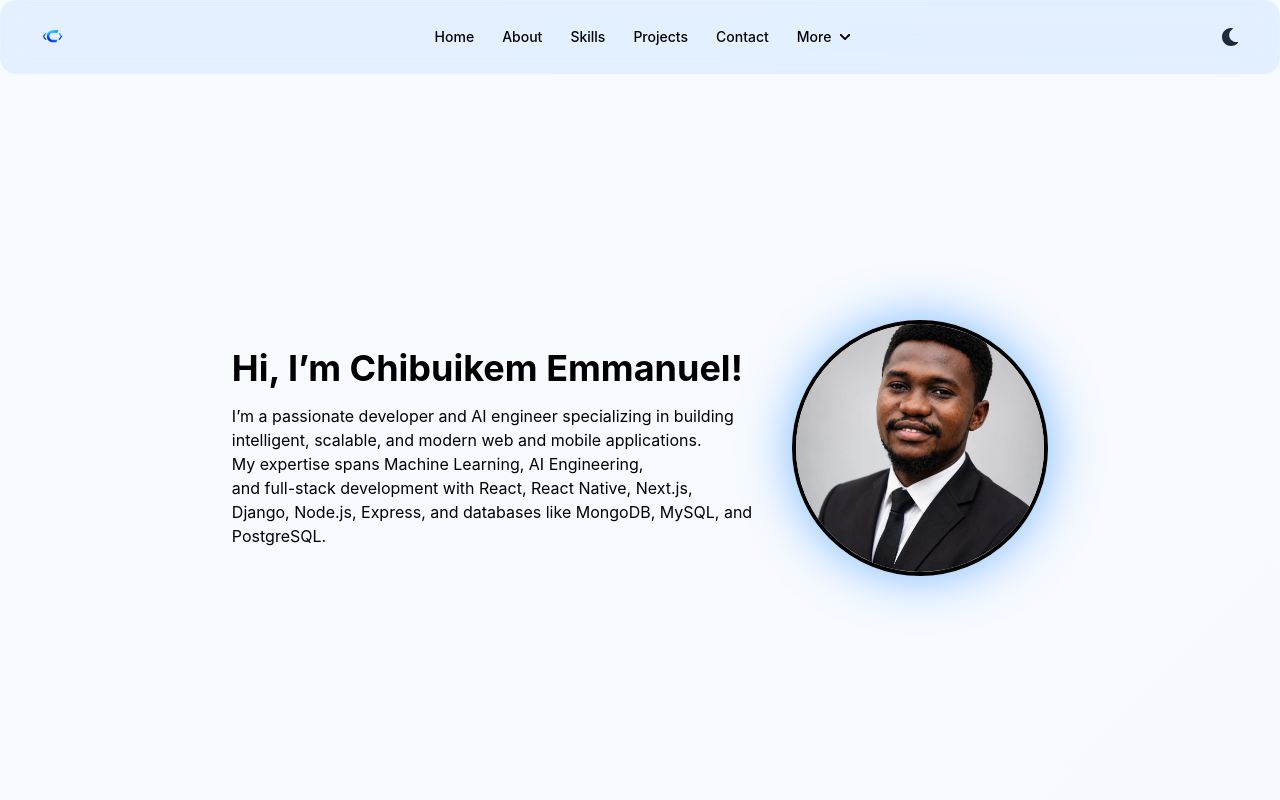
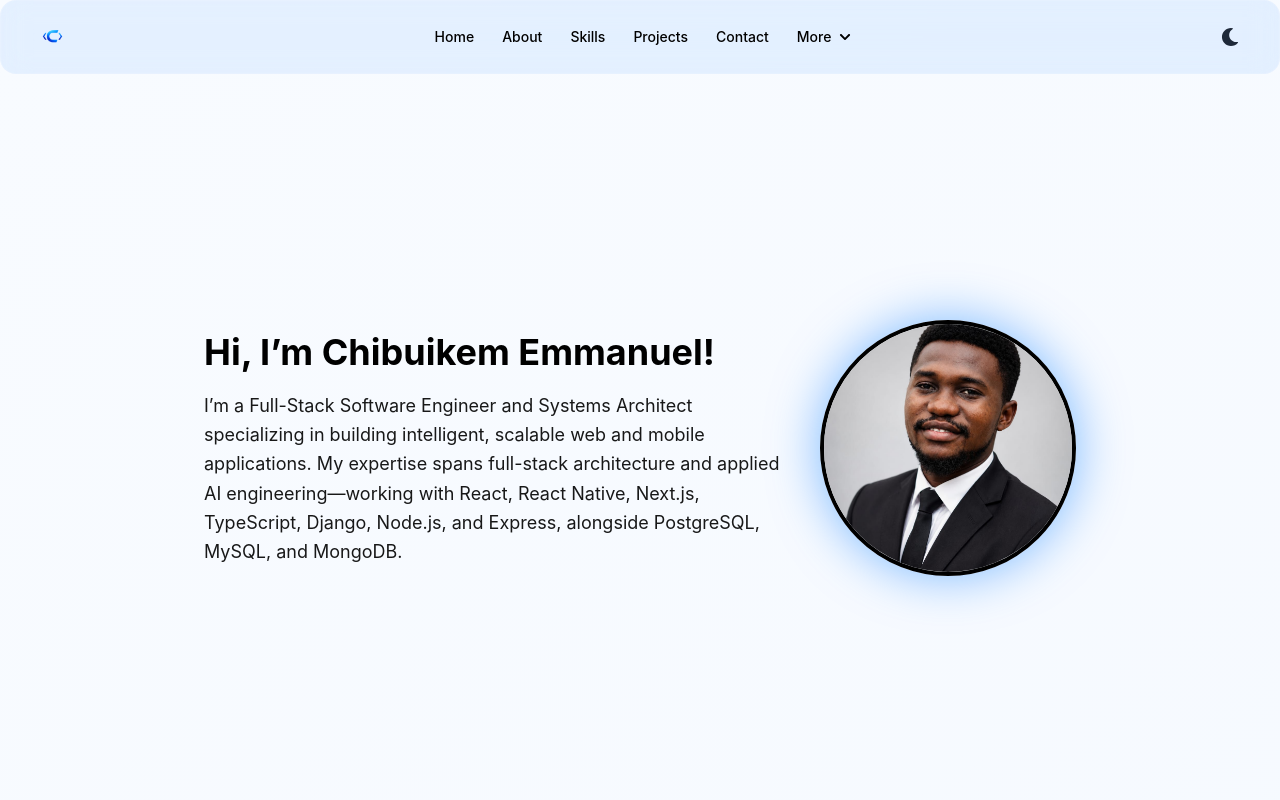
Before and after one commit to chibuikem-emmanuel/Chibuikem-Emmanuel-Tech, a React (Vite) app: page / in a window 1280 px wide. Shown: the top 800 px of the page. Built offline with nearby package versions, Linux system fonts and the light colour scheme.

Commit message:
changes on the hero

```diff
--- a/src/sections/Hero.jsx
+++ b/src/sections/Hero.jsx
@@ -7,17 +7,21 @@ export default function Hero() {
       id="home"
       className="pt-24 h-screen flex flex-col md:flex-row items-center justify-center gap-10 px-6"
     >
-      <motion.div
+<motion.div
         initial={{ opacity: 0, x: -50 }}
         animate={{ opacity: 1, x: 0 }}
+        transition={{ duration: 0.8 }}
       >
-        <h2 className="text-4xl font-bold">Hi, I’m Chibuikem Emmanuel!</h2>
-        <p className="mt-4">I’m a passionate developer and AI engineer specializing in building<br></br>
-        intelligent, scalable, and modern web and mobile applications.<br></br>My expertise spans Machine Learning, AI Engineering,<br></br>
-        and full-stack development
-        with React, React Native, Next.js,<br></br>
-        Django, Node.js, Express, and databases like MongoDB, MySQL, and <br></br>
-        PostgreSQL.</p>
+        <h2 className="text-4xl font-bold leading-tight">
+          Hi, I’m Chibuikem Emmanuel!
+        </h2>
+        <p className="mt-4 max-w-xl text-base sm:text-lg leading-relaxed opacity-90">
+          I’m a Full-Stack Software Engineer and Systems Architect specializing
+          in building intelligent, scalable web and mobile applications. My
+          expertise spans full-stack architecture and applied AI engineering—working
+          with React, React Native, Next.js, TypeScript, Django, Node.js, and
+          Express, alongside PostgreSQL, MySQL, and MongoDB.
+        </p>
       </motion.div>
 
       <motion.img
```
